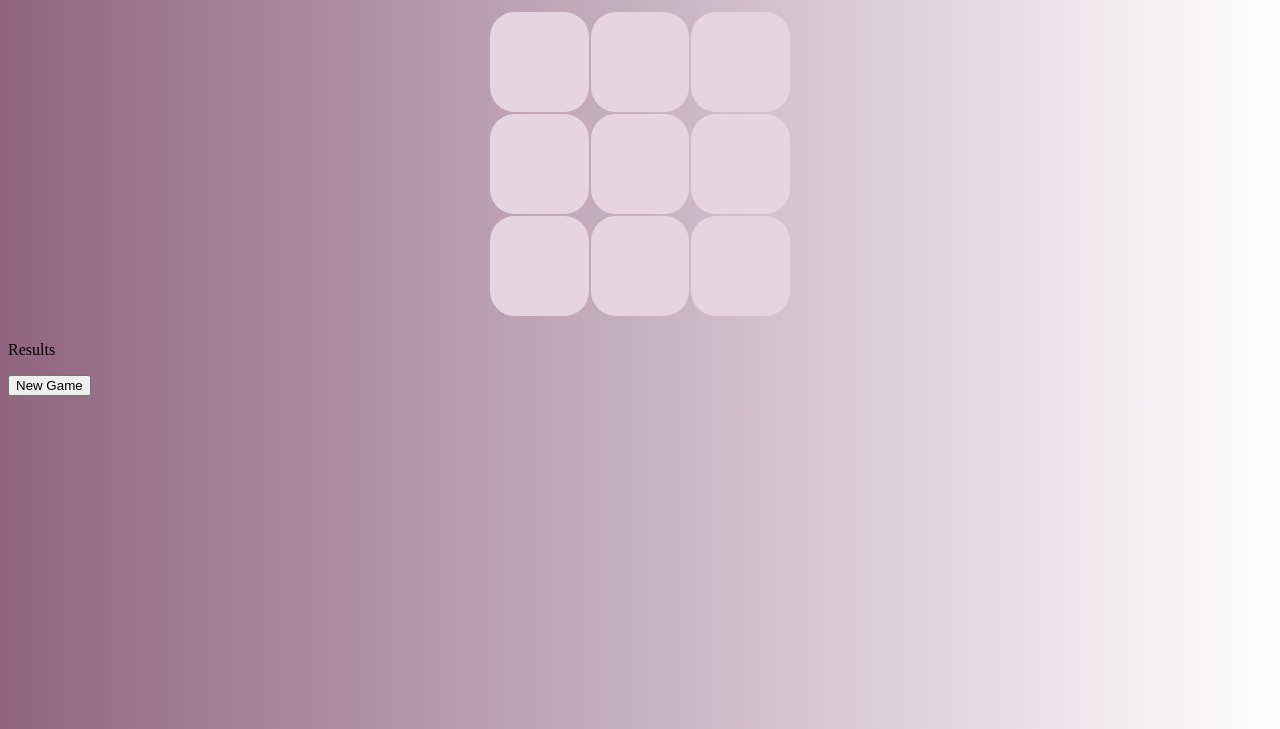
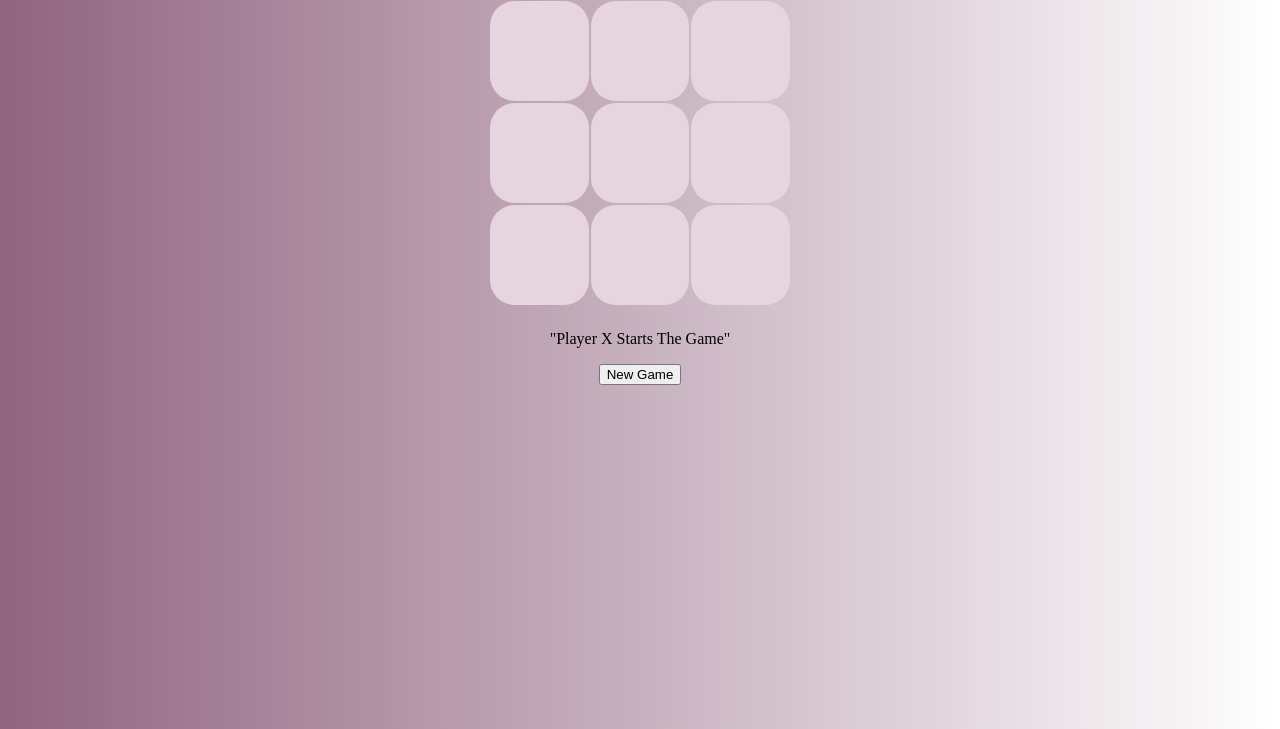
Before and after one commit to CodingVenus/tic-tac-toe, a plain HTML site: page index.html in a window 1280 px wide. Shown: the part 71-800 px from the top of the page. Drawn offline with Linux system fonts and the light colour scheme.

Commit message:
clean up html file from merge issue

```diff
--- a/index.html
+++ b/index.html
@@ -10,12 +10,13 @@
 </head>
 
 <body>
+    <section>
         <!-- title  -->
         <h1>Tic Tac Toe</h1>
 
         <!-- 3x3 board -->
         <!-- master board -->
-    <div class = "board">
+        <div class="board">
             <!-- board cells -->
             <div class="square"></div>
             <div class="square"></div>
@@ -27,11 +28,11 @@
             <div class="square"></div>
             <div class="square"></div>
         </div>
-    <p class="game-message">Results</p>
+        <p class="game-message">"Player X Starts The Game"</p>
+        <button class="new-game">New Game</button>
+    </section>
 
-
-    <button class="new-game">New Game</button>
-    <script src="script2.js"></script>
+    <script src="script.js"></script>
 </body>
 
 </html>
```
Lines whose indentation alone changed are shown as unchanged.
